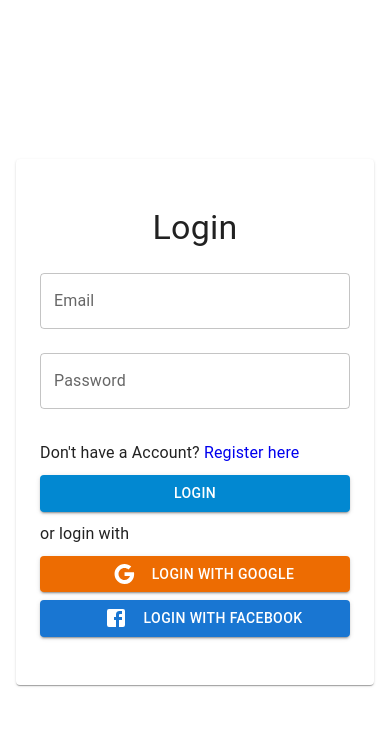
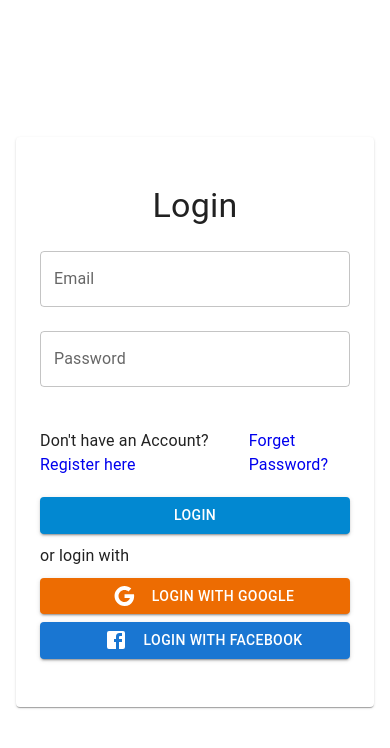
Before and after one commit to messManOrg/messMan, a React (Create React App) app: page /login in a window 390 px wide. Shown: the top 748 px of the page. Built offline with nearby package versions, Linux system fonts and the light colour scheme.

Commit message:
create forget password page and fix card width responsive

```diff
--- a/src/App.tsx
+++ b/src/App.tsx
@@ -6,6 +6,7 @@ import Notices from './pages/Notices';
 import Profile from './pages/Profile';
 import Login from './pages/Login';
 import Register from './pages/Register';
+import { ForgetPassword } from './pages/ForgetPassword';
 
 function App() {
    return (
@@ -17,6 +18,7 @@ function App() {
          <Route path='profile' element={<Profile />} />
          <Route path='login' element={<Login />} />
          <Route path='register' element={<Register />} />
+         <Route path='forgetPassword' element={<ForgetPassword />} />
       </Routes>
    );
 }
--- /dev/null
+++ b/src/pages/ForgetPassword/index.tsx
@@ -0,0 +1,42 @@
+import { Button, Card, TextField, Typography } from '@mui/material';
+import { Box } from '@mui/system';
+import React from 'react';
+import { Link } from 'react-router-dom';
+import { CardContainer } from './styles';
+
+export const ForgetPassword: React.FC = () => {
+   return (
+      <CardContainer>
+         <Card
+            sx={{
+               width: { sm: '100%', md: '50%' },
+               py: '3rem',
+               px: '1.5rem',
+               m: '1rem',
+            }}
+         >
+            <Typography variant='h4' gutterBottom sx={{ textAlign: 'center' }}>
+               Forget Password
+            </Typography>
+
+            <Box sx={{ my: '1rem' }}>
+               <TextField
+                  sx={{ width: '100%' }}
+                  label='Email'
+                  variant='outlined'
+                  type='email'
+               />
+            </Box>
+            <Button variant='contained' sx={{ width: '100%' }} color='warning'>
+               Forget Password
+            </Button>
+            <Typography sx={{ my: '10px' }}>
+               Don't have an Account?{' '}
+               <Link style={{ textDecoration: 'none' }} to='/register'>
+                  Register here
+               </Link>
+            </Typography>
+         </Card>
+      </CardContainer>
+   );
+};
--- /dev/null
+++ b/src/pages/ForgetPassword/styles.ts
@@ -0,0 +1,13 @@
+import { styled } from '@mui/material';
+import Box from '@mui/material/Box';
+
+const CardContainer = styled(Box)({
+   display: 'flex',
+   alignItems: 'center',
+   justifyContent: 'center',
+   height: '100vh',
+   width: '100vw',
+});
+
+
+export { CardContainer };
--- a/src/pages/Login/index.tsx
+++ b/src/pages/Login/index.tsx
@@ -20,12 +20,15 @@ const Login: React.FC = () => {
 
    return (
       <CardContainer>
-      <Card sx={{ maxWidth: 700, py: '3rem', px: '1.5rem', m: '1rem' }}>
-         <Typography
-            variant='h4'
-            gutterBottom
-            sx={{ textAlign: 'center' }}
+         <Card
+            sx={{
+               width: { sm: '100%', md: '50%' },
+               py: '3rem',
+               px: '1.5rem',
+               m: '1rem',
+            }}
          >
+            <Typography variant='h4' gutterBottom sx={{ textAlign: 'center' }}>
                Login
             </Typography>
             <Box sx={{ my: '1.5rem' }}>
@@ -44,12 +47,27 @@ const Login: React.FC = () => {
                   type='password'
                />
             </Box>
+
+            <Box
+               sx={{
+                  display: 'flex',
+                  justifyContent: 'space-between',
+                  my: '10px',
+               }}
+            >
                <Typography sx={{ my: '10px' }}>
-            Don't have a Account?{' '}
+                  Don't have an Account?{' '}
                   <Link style={{ textDecoration: 'none' }} to='/register'>
                      Register here
                   </Link>
                </Typography>
+               <Typography sx={{ my: '10px' }}>
+                  {' '}
+                  <Link style={{ textDecoration: 'none' }} to='/forgetPassword'>
+                     Forget Password?
+                  </Link>
+               </Typography>
+            </Box>
             <Button
                onClick={handleLogin}
                variant='contained'
@@ -58,6 +76,7 @@ const Login: React.FC = () => {
             >
                Login
             </Button>
+
             <Typography sx={{ my: '10px' }}>or login with</Typography>
             <Button
                onClick={handleLogin}
@@ -72,7 +91,6 @@ const Login: React.FC = () => {
                onClick={handleLogin}
                variant='contained'
                sx={{ width: '100%', mt: '0.5rem' }}
-
             >
                <FacebookIcon sx={{ mx: '1rem' }} />
                Login With Facebook
--- a/src/pages/Register/index.tsx
+++ b/src/pages/Register/index.tsx
@@ -4,7 +4,6 @@ import { useAuth } from '../../store/context/auth/AuthProvider';
 import { CardContainer } from './styles';
 import GoogleIcon from '@mui/icons-material/Google';
 import FacebookIcon from '@mui/icons-material/Facebook';
-
 
 const Register: React.FC = () => {
    let navigate = useNavigate();
@@ -21,12 +20,15 @@ const Register: React.FC = () => {
 
    return (
       <CardContainer>
-            <Card sx={{ maxWidth: 700, py: '3rem', px: '1.5rem', m: '1rem' }}>
-               <Typography
-                  variant='h4'
-                  gutterBottom
-                  sx={{ textAlign: 'center' }}
+         <Card
+            sx={{
+               width: { sm: '100%', md: '50%' },
+               py: '3rem',
+               px: '1.5rem',
+               m: '1rem',
+            }}
          >
+            <Typography variant='h4' gutterBottom sx={{ textAlign: 'center' }}>
                Register
             </Typography>
             <Box sx={{ my: '1.5rem' }}>
@@ -62,7 +64,7 @@ const Register: React.FC = () => {
                />
             </Box>
             <Typography sx={{ my: '10px' }}>
-                  Already have a Account?{' '}
+               Already have an Account?{' '}
                <Link style={{ textDecoration: 'none' }} to='/login'>
                   Login here
                </Link>
@@ -89,7 +91,6 @@ const Register: React.FC = () => {
                onClick={handleLogin}
                variant='contained'
                sx={{ width: '100%', mt: '0.5rem' }}
-
             >
                <FacebookIcon sx={{ mx: '1rem' }} />
                Login With Facebook
```
Also changed, not shown: 1 other file (tests, documents, lock files or other folders). Lines whose indentation alone changed are shown as unchanged.
